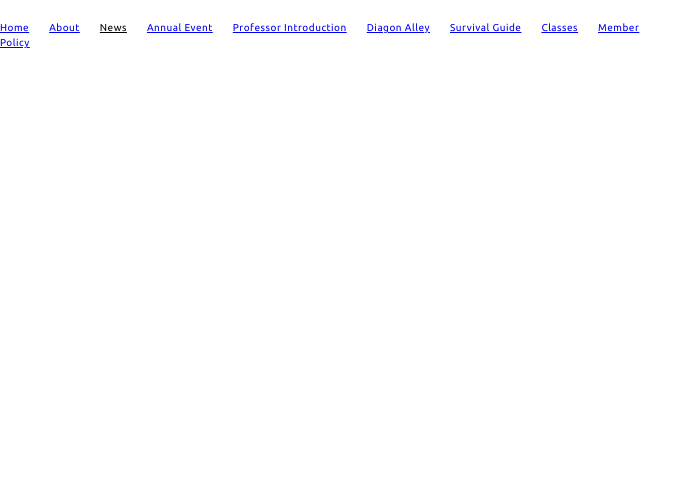
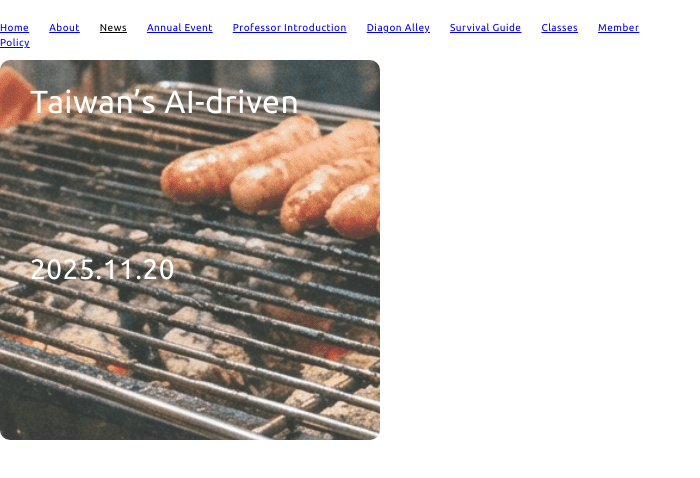
Before and after one commit to ChenRepeat/Formosoul, a Vue app: page /news in a window 1280 px wide. Shown: the top 478 px of the page, without its empty margins (0-700 px from the left). Built offline with nearby package versions, Linux system fonts and the light colour scheme.

Commit message:
add newscard

```diff
--- /dev/null
+++ b/src/components/NewsCard.vue
@@ -0,0 +1,30 @@
+<template>
+  <div class="newscard-container">
+    <h4>Taiwan’s AI-driven</h4>
+    <h5>2025.11.20</h5>
+    <div class="triangle-big"></div>
+  </div>
+</template>
+
+<script setup></script>
+
+<style scoped lang="scss">
+.newscard-container {
+  width: 380px;
+  height: 380px;
+  background-color: #262626;
+  opacity: 0.8;
+  border-radius: 10px;
+  background-image: url('../../public/SurvivalGuide/2025-11-21 20.48.51-min.png');
+  background-position: center center;
+  display: flex;
+  flex-direction: column;
+  justify-content: space-between;
+  padding: 16px 30px 28px;
+}
+
+h4,
+h5 {
+  color: $color-fsWhite;
+}
+</style>
--- a/src/views/News.vue
+++ b/src/views/News.vue
@@ -1,6 +1,5 @@
 <template>
-
-
+  <NewsCard></NewsCard>
 </template>
 
 <style>
@@ -12,3 +11,7 @@
   }
 }
 </style>
+
+<script setup>
+import NewsCard from '@/components/NewsCard.vue'
+</script>
--- a/src/views/SurvivalGuide.vue
+++ b/src/views/SurvivalGuide.vue
@@ -1,6 +1,6 @@
 <!-- <ProductCard /> 引用 -->
 <script setup>
-import ProductCard from "@/components/ProductCard.vue"; // 引用
+import ProductCard from '@/components/ProductCard.vue' // 引用
 </script>
 
 <template>
```
Also changed, not shown: public/SurvivalGuide/2025-11-21 20.48.51-min.png (added).
